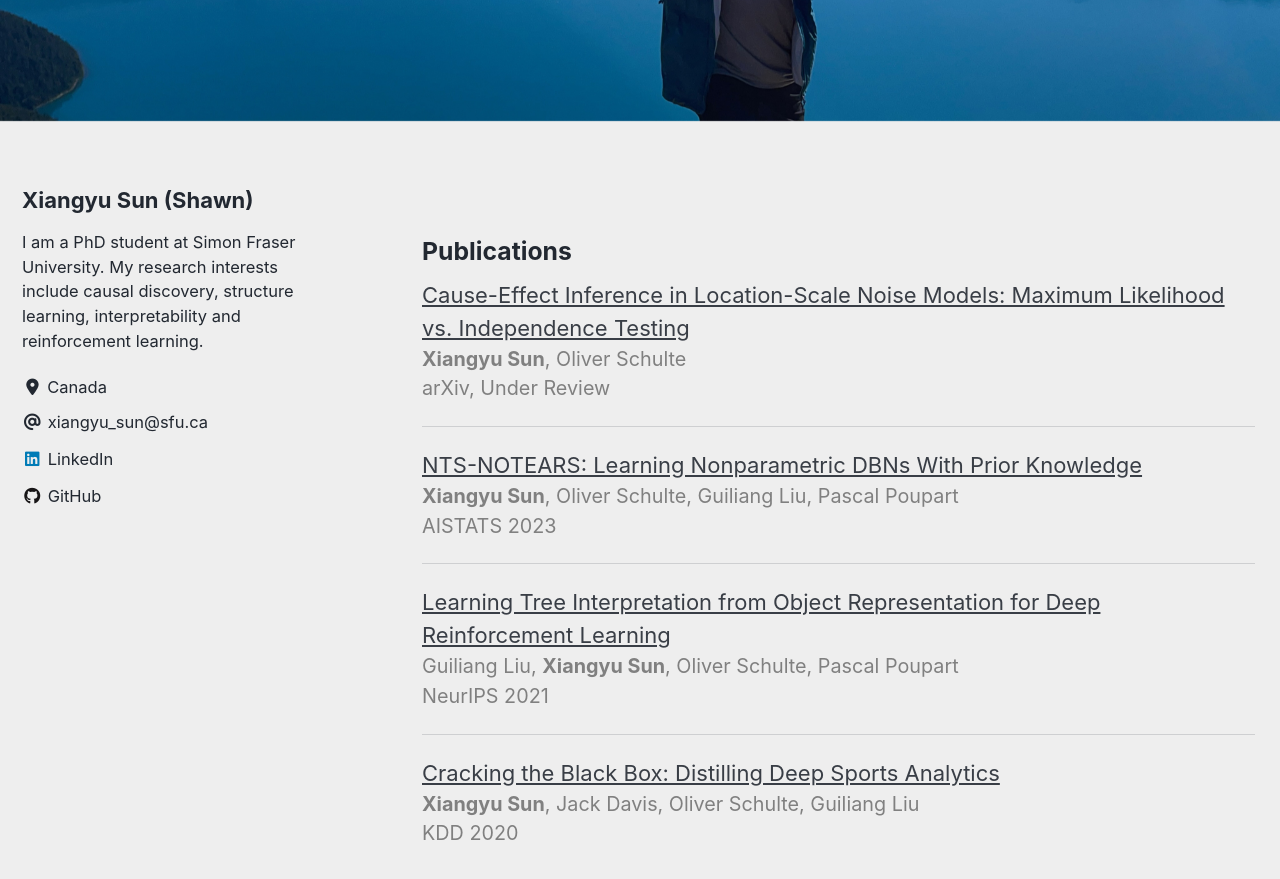
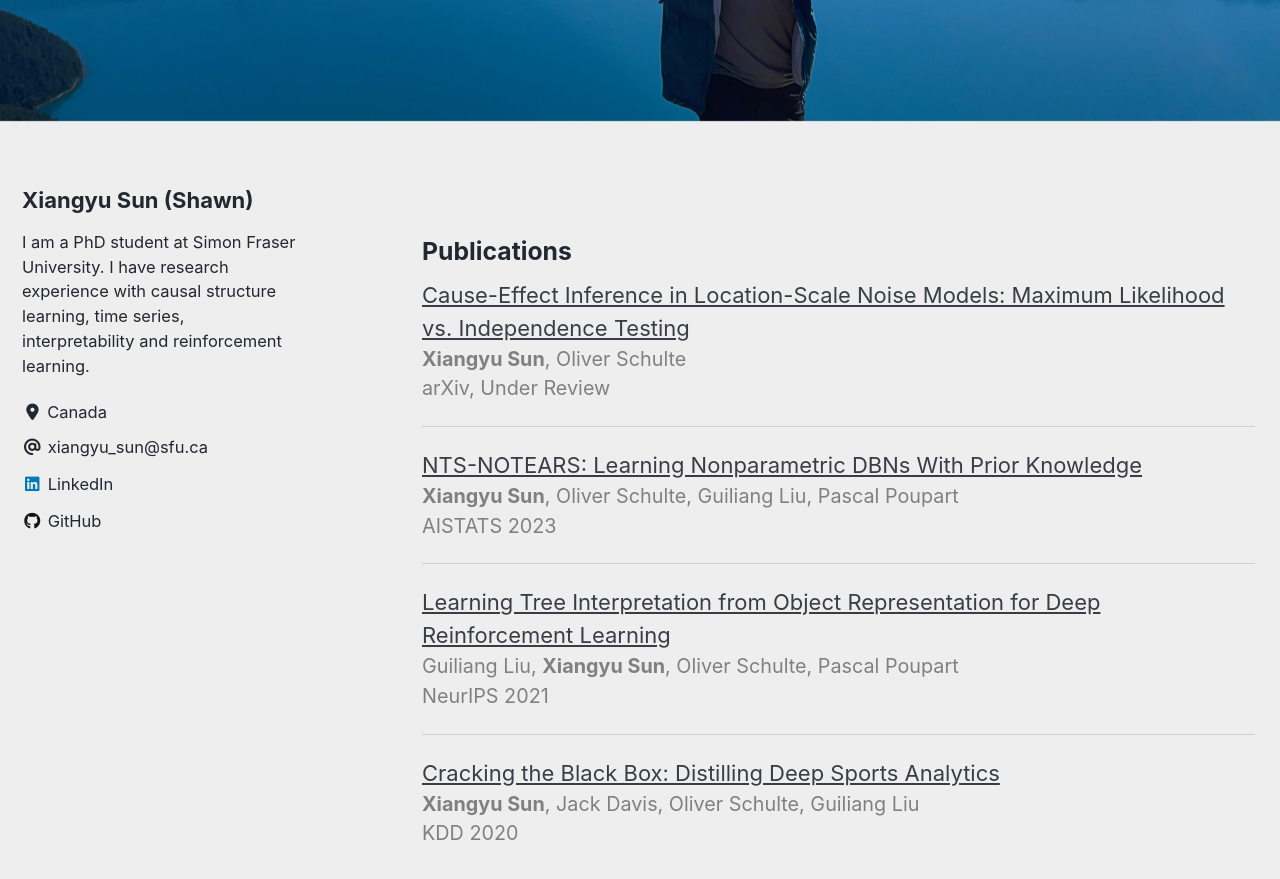
Before and after one commit to xiangyu-sun-789/xiangyu-sun-789.github.io, a Jekyll site: the page built from index.html, in a window 1280 px wide and 900 px high, scrolled down 559 px. Shown: the top 879 px of the window. Built offline with Jekyll 4.4.1, drawn with Linux system fonts in a browser that asks for light colours; cached includes are drawn as plain includes; nearby versions of some CDN libraries; the list of posts is cut into pages by our own code.

Commit message:
Update _config.yml

```diff
--- a/_config.yml
+++ b/_config.yml
@@ -97,7 +97,7 @@ analytics:
 author:
   name             : "Xiangyu Sun (Shawn)"
   # avatar           : "/images/profile_image.JPG"
-  bio              : "I am a PhD student at Simon Fraser University. My research interests include causal discovery, structure learning, interpretability and reinforcement learning."
+  bio              : "I am a PhD student at Simon Fraser University. I have research experience with causal structure learning, time series, interpretability and reinforcement learning."
   location         : "Canada"
   links: # https://fontawesome.com/icons?d=gallery
 
```
